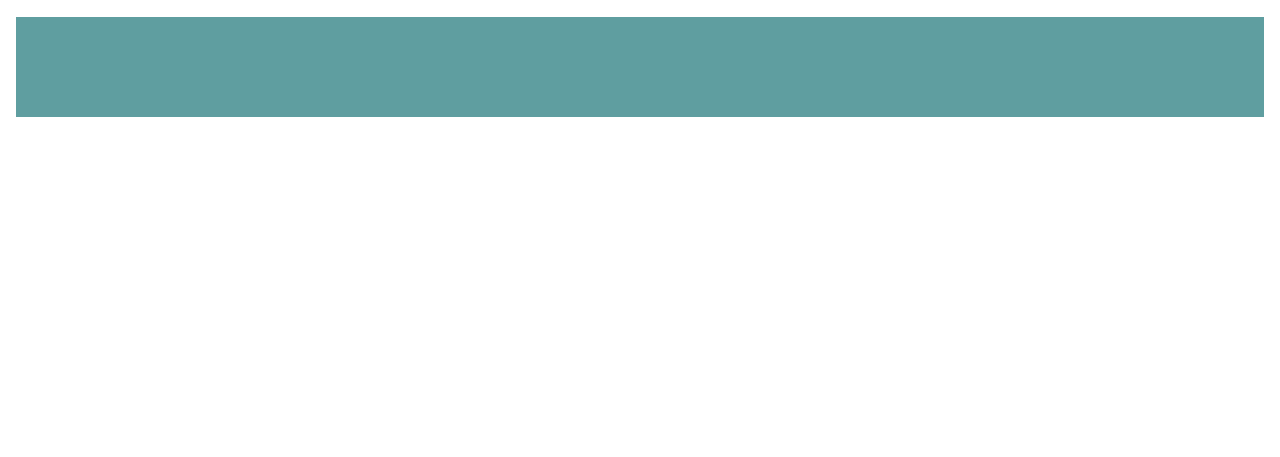
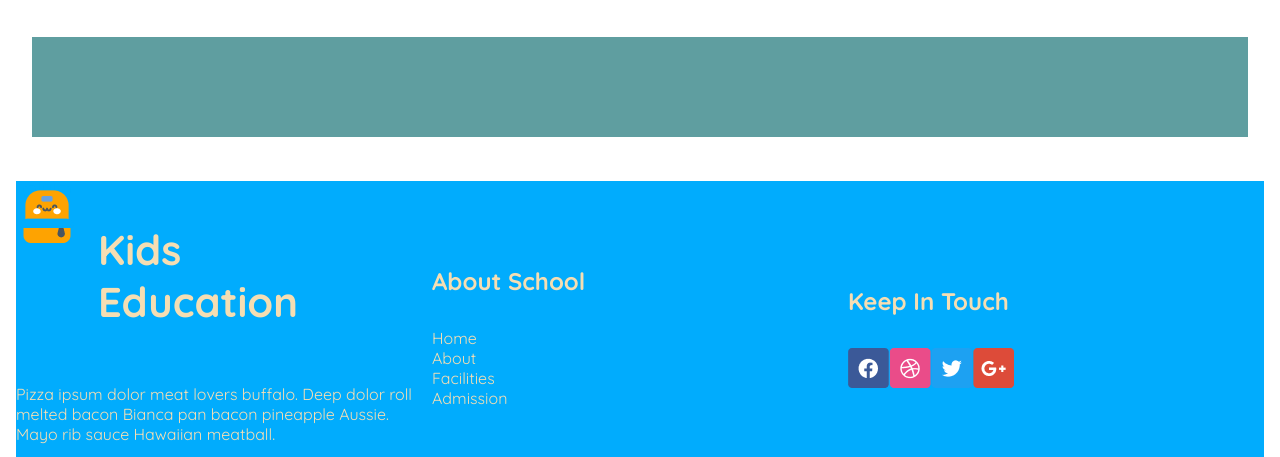
Before and after one commit to razuahmedstu/assignment002-kids-school, a plain HTML site: page index.html in a window 1280 px wide. Shown: the part 2308-2765 px from the top of the page. Before the commit the page ends 2449 px from the top, so only its background shows below. Drawn offline with Linux system fonts and the light colour scheme.

Commit message:
added tag

```diff
--- a/index.html
+++ b/index.html
@@ -117,7 +117,7 @@
     </div>
   </div>
  </section>
- <div class="main">
+ <div class="marquee-tag">
   <marquee class="marq"
            direction="left" loop="">
       <div class="geek1">
@@ -130,6 +130,36 @@
 
    </main>
 <footer>
+  <section class="footer">
+
+    <div>
+      <div class="display-flex foter-first">
+        <div class="f-pic"><img src="assets/logo.png" class="" alt=""></div>
+       <div> <h3 class="footer-heading">Kids <br> Education</h3></div>
+
+      </div>
+      <p class="f-p">Pizza ipsum dolor meat lovers buffalo. Deep dolor roll melted bacon Bianca pan bacon pineapple Aussie. Mayo rib sauce Hawaiian meatball.</p>
+    </div>
+
+    <div>
+      <h4 class="f-h4">About School</h4>
+      <div class="f-p">Home</div>
+      <div class="f-p">About</div>
+      <div class="f-p">Facilities</div>
+      <div class="f-p">Admission</div>
+    </div>
+
+    <div>
+      <h4 class="f-h4">Keep In Touch</h4>
+      <div class="display-flex">
+        <img src="assets/fb.png" alt="">
+        <img src="assets/dribble.png" alt="">
+        <img src="assets/twitter.png" alt="">
+        <img src="assets/google+.png" alt=""></div>
+    </div>
+
+
+  </section>
 
 </footer>
 
--- a/styles/styles.css
+++ b/styles/styles.css
@@ -309,6 +309,36 @@ gap: 10px;
   margin: 20px 16px;
 }
 
+.footer{
+  margin: auto 16px;
+  max-width: 1440px;
+  max-height: 520px;
+  background-color: #01ACFD;
+  display: grid;
+  grid-template-columns: repeat(3,1fr);
+  align-items: center;
+
+}
+.footer-heading{
+  font-size: 2.6rem;
+  font-weight: 700;
+  color:wheat ;
+}
+.f-p{
+  color: wheat;
+}
+.f-h4{
+  font-size: 1.5rem;
+  font-weight: 700;
+  color: wheat;
+}
+.f-pic{
+  width: 82px;
+  height: 81px;
+  ;
+}
+
+/* media  */
 @media screen and (min-width: 576px){
   .manu-tab {
     display: none;
```
